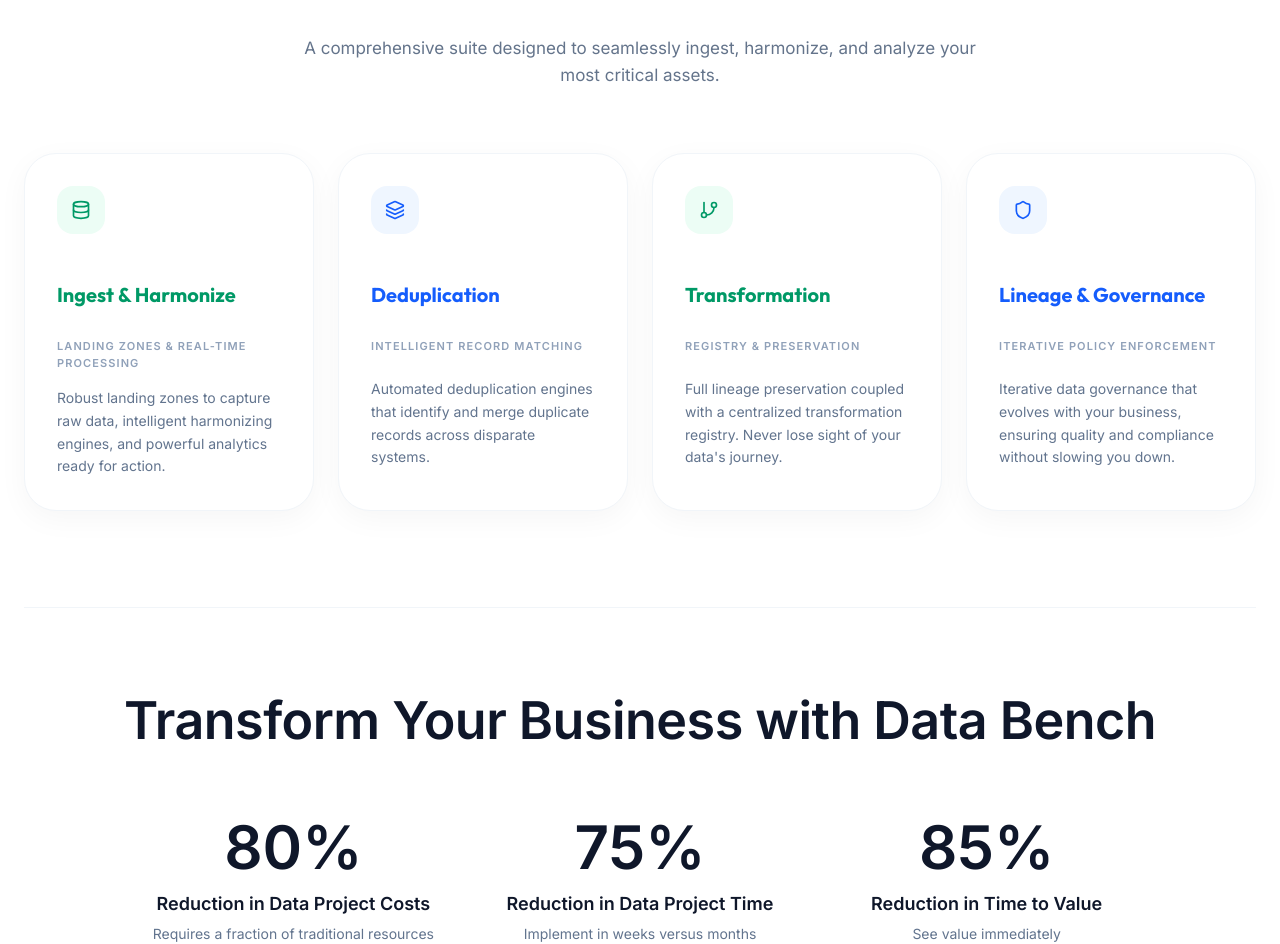
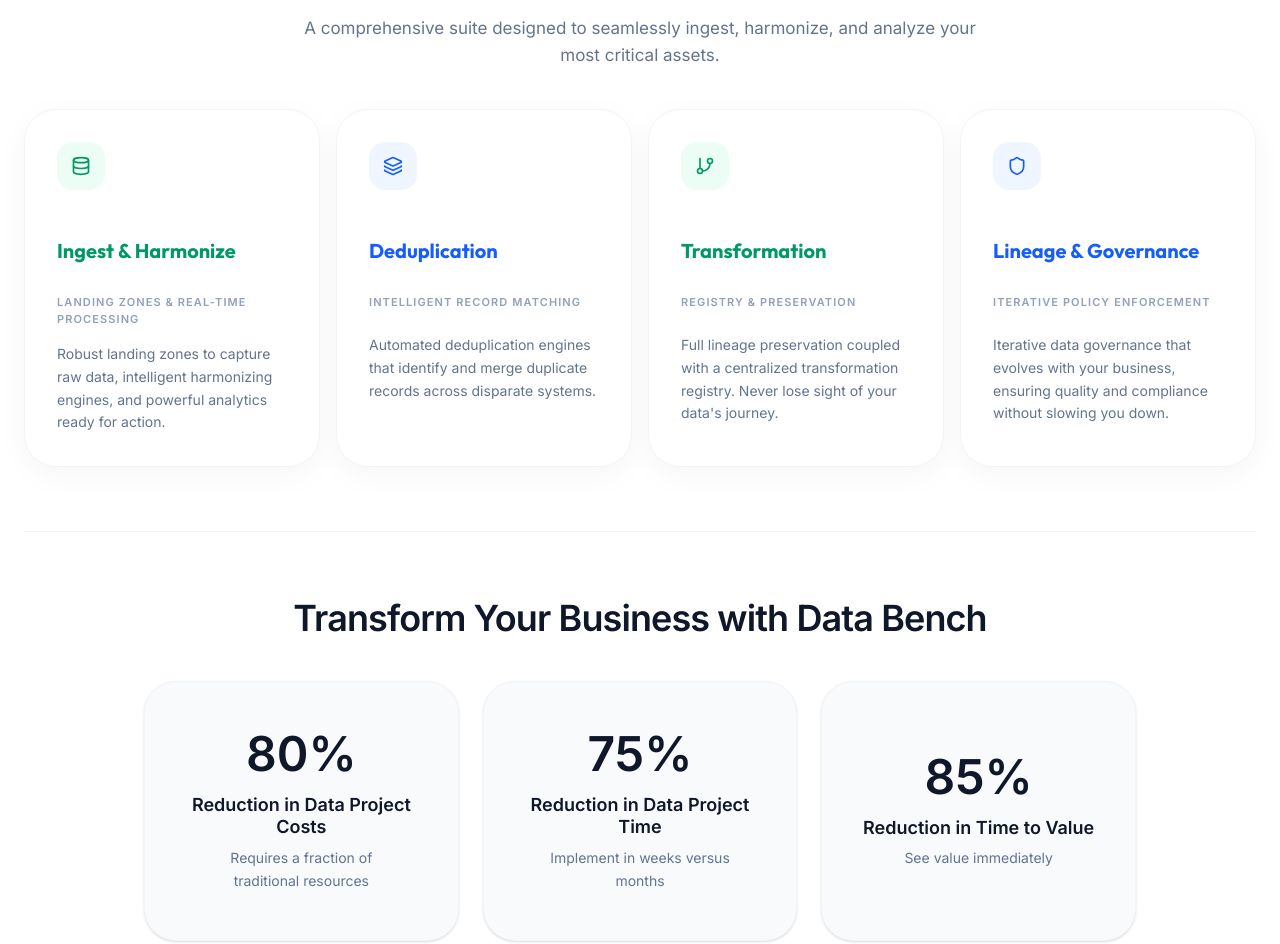
Before and after one commit to msantacruz777/Databench, a React (Vite) app: page / in a window 1280 px wide. Shown: the part 1895-2839 px from the top of the page. Built offline with nearby package versions, Linux system fonts and the light colour scheme; no server answers.

Commit message:
fix(landing-page): Adjust spacing and typography for clarity
Refine vertical spacing and font sizes in the "Intelligent Data Platform" section. This includes adjustments to section padding, margin between elements, and heading sizes to improve visual hierarchy and readability.

```diff
--- a/src/components/IntelligentDataPlatform.tsx
+++ b/src/components/IntelligentDataPlatform.tsx
@@ -43,10 +43,10 @@
   ];
 
   return (
-    <section id="platform" className="pt-20 pb-12 bg-white">
+    <section id="platform" className="pt-16 pb-12 bg-white">
       <div className="max-w-7xl mx-auto px-6">
-        <div className="text-center mb-16">
-          <span className="text-[14px] font-bold tracking-[0.15em] text-[#10b981] uppercase mb-4 block">
+        <div className="text-center mb-10">
+          <span className="text-[14px] font-bold tracking-[0.15em] text-[#10b981] uppercase mb-3 block">
             {t('platform.label')}
           </span>
           <h2
@@ -59,7 +59,7 @@
         </div>
 
         {/* 4 Cards Grid */}
-        <div className="grid md:grid-cols-2 lg:grid-cols-4 gap-6 mb-6">
+        <div className="grid md:grid-cols-2 lg:grid-cols-4 gap-4 mb-4">
           {cards.map((card, idx) => (
             <motion.div
               key={idx}
@@ -90,14 +90,14 @@
         </div>
 
         {/* Metrics Section */}
-        <div className="mt-24 pt-20 border-t border-slate-100">
-          <div className="text-center mb-16">
-            <h3 className="text-4xl md:text-[52px] font-sans font-bold text-[#0f172a] mb-6 tracking-[-0.01em] leading-tight">
+        <div className="mt-16 pt-16 border-t border-slate-100">
+          <div className="text-center mb-10">
+            <h3 className="text-3xl md:text-4xl font-sans font-bold text-[#0f172a] mb-4 tracking-tight leading-tight">
               {t('platform.metrics.title')}
             </h3>
           </div>
 
-          <div className="grid md:grid-cols-3 gap-12 max-w-5xl mx-auto px-4">
+          <div className="grid md:grid-cols-3 gap-6 max-w-5xl mx-auto px-4">
             {(t('platform.metrics.items', { returnObjects: true }) as any[]).map((metric: any, idx: number) => (
               <motion.div
                 key={idx}
@@ -105,15 +105,15 @@
                 whileInView={{ opacity: 1, y: 0 }}
                 transition={{ duration: 0.5, delay: idx * 0.1 }}
                 viewport={{ once: true }}
-                className="text-center group"
+                className="bg-slate-50 border border-slate-100 rounded-[2rem] p-8 flex flex-col items-center justify-center text-center group shadow-sm hover:shadow-md hover:bg-slate-100/50 transition-all duration-300 min-h-[260px]"
               >
-                <div className="text-5xl md:text-6xl font-bold text-[#0f172a] mb-4 group-hover:scale-105 transition-transform duration-300">
+                <div className="text-4xl md:text-5xl font-bold text-[#0f172a] mb-4 group-hover:scale-110 transition-transform duration-300">
                   {metric.value}
                 </div>
                 <h4 className="text-lg font-bold text-[#0f172a] mb-2 leading-tight">
                   {metric.label}
                 </h4>
-                <p className="text-slate-500 text-sm">
+                <p className="text-slate-500 text-sm leading-relaxed max-w-[200px]">
                   {metric.desc}
                 </p>
               </motion.div>
```
